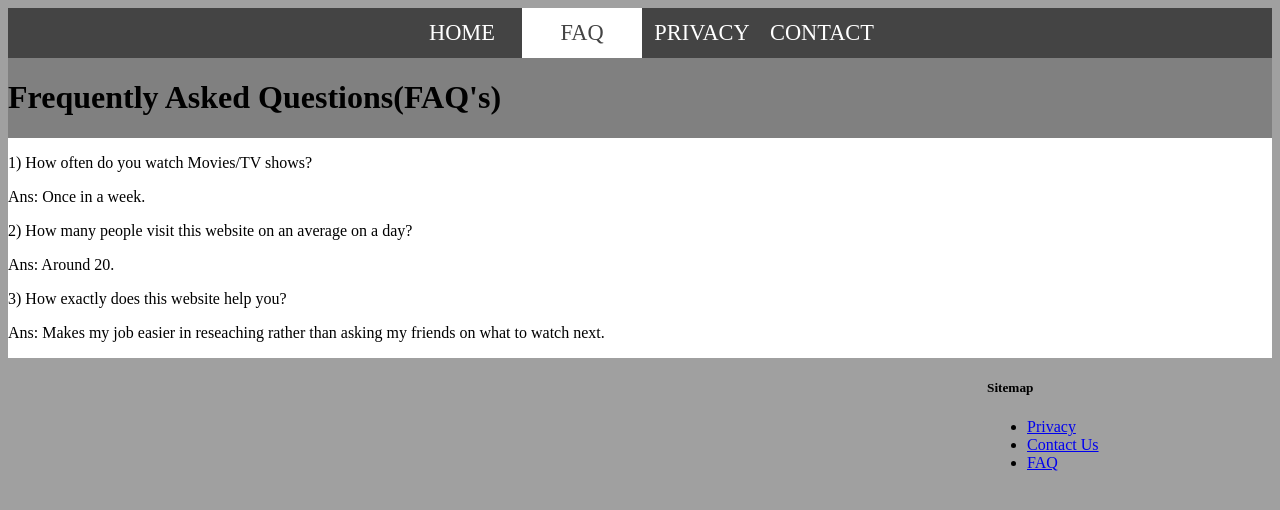
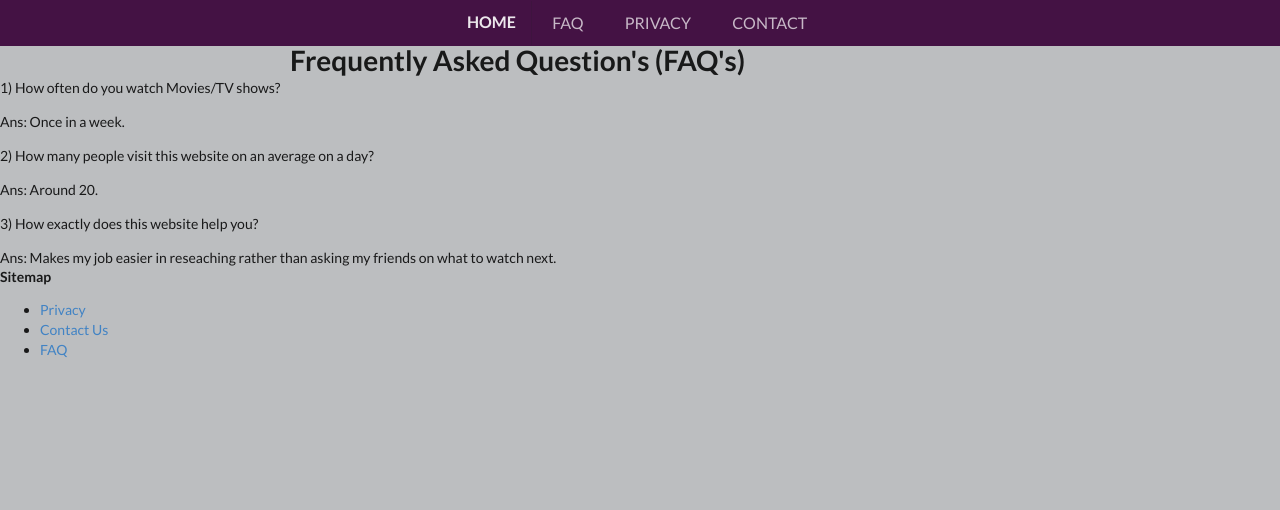
Before and after one commit to trangnguyen88/473-movie-app, a plain HTML site: page projFaq.html in a window 1280 px wide. Drawn offline with Linux system fonts and the light colour scheme; files that its build step writes are made by us from their sources.

Commit message:
new changes
made few changes to the contact, faq and privacy pages.

```diff
--- a/projFaq.html
+++ b/projFaq.html
@@ -2,22 +2,42 @@
 <head>
 <meta charset="UTF-8">
 <title>FAQ page!</title>
-<link rel="stylesheet" href="style.css" type="text/css">
+    <link rel="stylesheet" type="text/css" href="semantic/dist/semantic.min.css">
+    <script src="semantic/dist/semantic.min.js"></script>
+    <link href="indexStyle.css" rel="stylesheet" type="text/css">
+    <!-- some hovering shit-->
+
 </head>
   <body>
-    <div class="nav">
-      <ul>
-	    <li class="home"><a href="#">HOME</a></li>
-        <li class="faq"><a class="active" href="#">FAQ</a></li>
-        <li class="privacy"><a href="projPriv.html">PRIVACY</a></li>
-        <li class="contact"><a href="projCon.html">CONTACT</a></li>
-      </ul>
+    <header>
+    <div class="ui center aligned padded grid" id="top">
+        <div class="ui inverted secondary large menu">
+            <div class="header item">
+                <a  href="index.html">
+                HOME
+                </a>
+            </div>
+            <a class="item" href="projFaq.html">
+                FAQ
+            </a>
+            <a class="item" href="projPriv.html">
+                PRIVACY
+            </a>
+            <a class="item" href="projCon.html">
+                CONTACT
+            </a>
+        </div>
     </div>
-    <header>
-      	<h1>Frequently Asked Questions(FAQ's)</h1>
-    </header>
+</header>
+
 
     <main>
+
+	<div class="ui text left aligned fluid container">
+        <h1 class="ui header">
+            Frequently Asked Question's (FAQ's)
+        </h1>
+	</div>
 
       <p>1) How often do you watch Movies/TV shows?</p>
       <p>Ans: Once in a week.</p>
```
Also changed, not shown: index.html (+8 -0 lines), projCon.html (+8 -20 lines), projPriv.html (+4 -14 lines).
